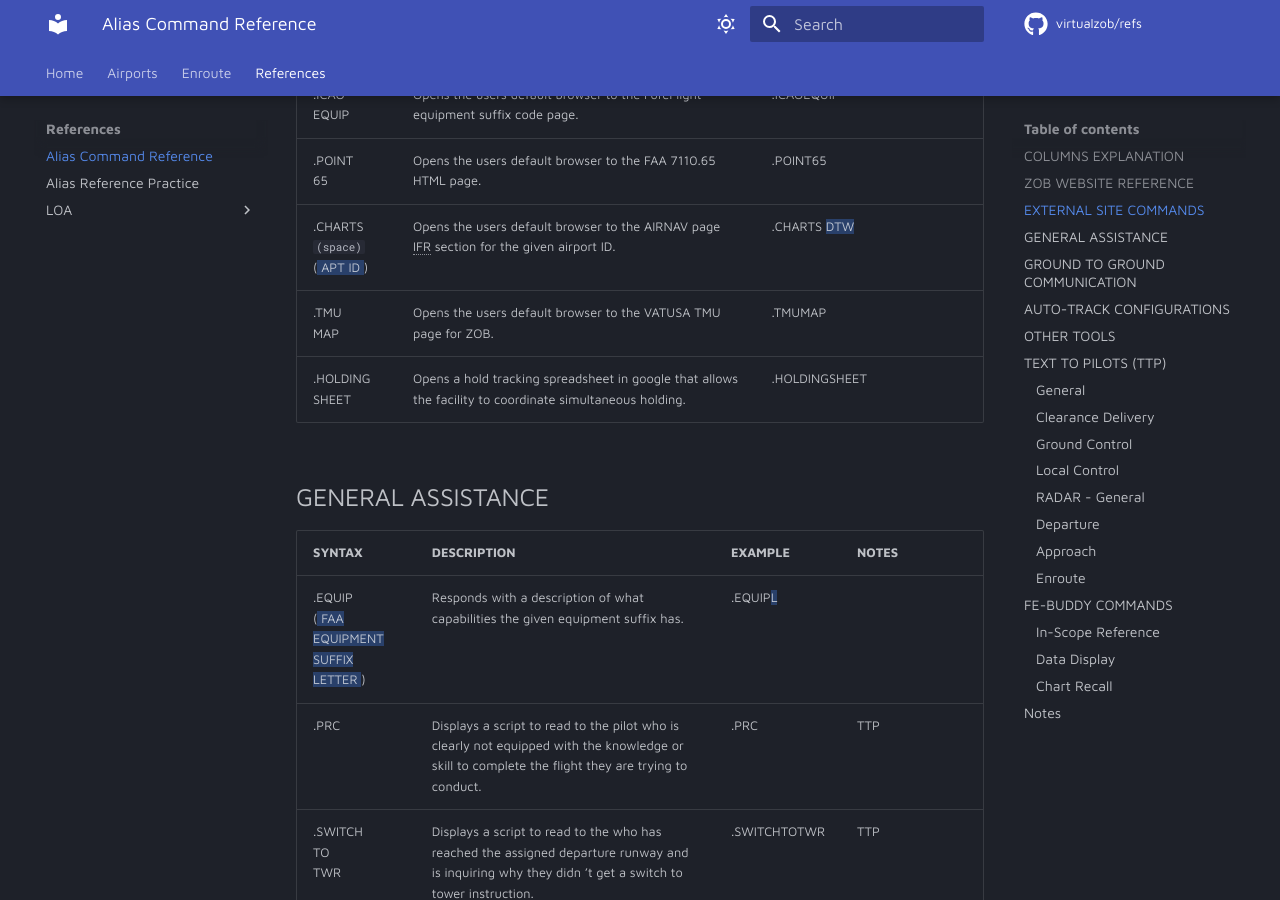
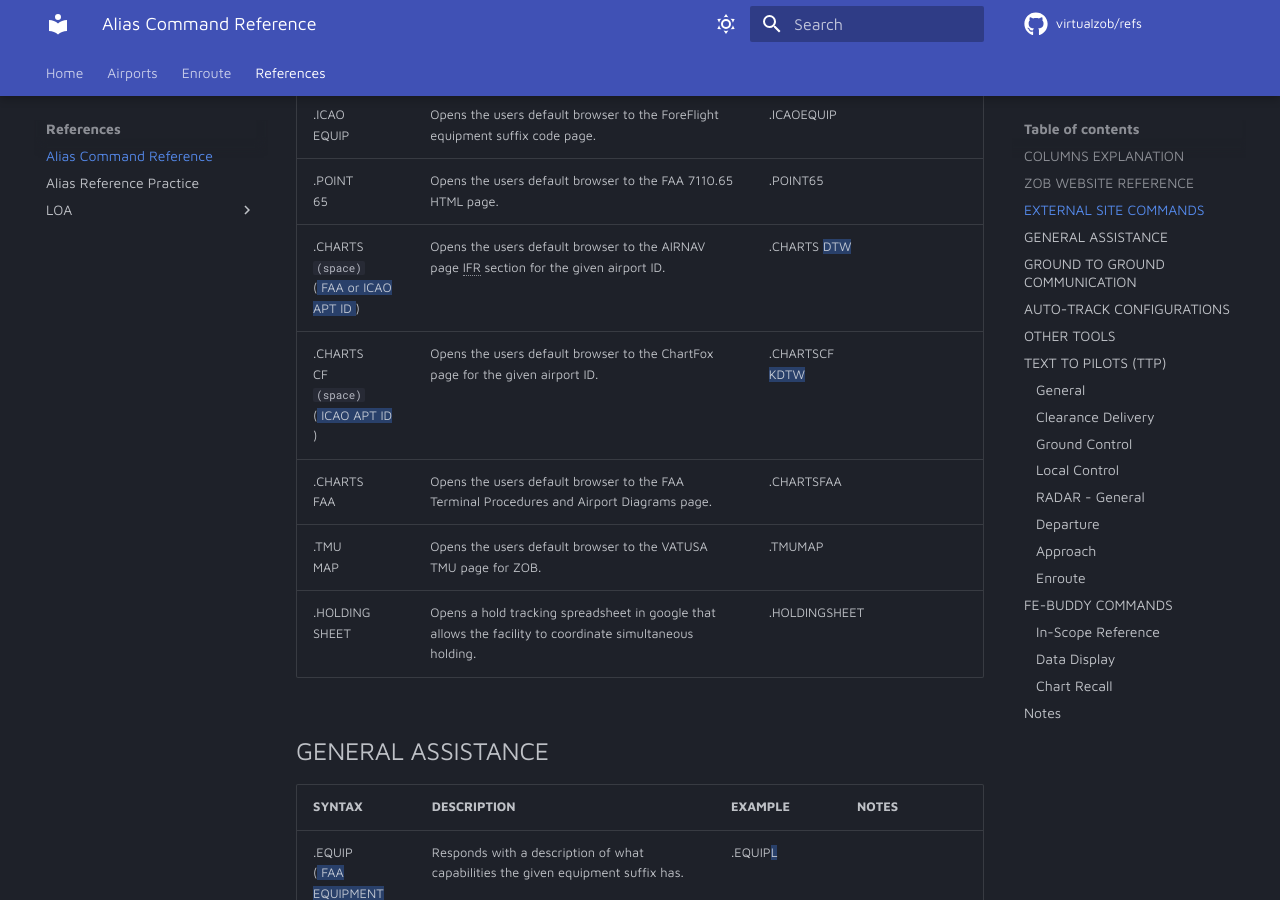
Before and after one commit to virtualZOB/refs, an MkDocs documentation site: the page built from docs/references/alias_cmd_ref.md, in a window 1280 px wide and 900 px high, scrolled down 2441 px. Built offline with MkDocs 1.6.1 and Material for MkDocs 9.7.7, drawn with Linux system fonts in a browser that asks for light colours; comment, search, counter and statistics services are not loaded.

Commit message:
Added .Charts variants

```diff
--- a/docs/references/alias_cmd_ref.md
+++ b/docs/references/alias_cmd_ref.md
@@ -51,7 +51,9 @@ See "Text to Pilots" section for context.
 |   .EQUIP   |   Opens the users default browser to the FlightAware FAA equipment suffix code page.   |   .EQUIP   |   TTP   |
 |   .ICAO <br> EQUIP   |   Opens the users default browser to the ForeFlight equipment suffix code page.   |   .ICAOEQUIP   |      |
 |   .POINT <br> 65   |   Opens the users default browser to the FAA 7110.65 HTML page.   |   .POINT65   |      |
-|   .CHARTS <br> ``(space)`` <br> ({== APT ID ==})   |   Opens the users default browser to the AIRNAV page IFR section for the given airport ID.   |   .CHARTS {== DTW ==}   |      |
+|   .CHARTS <br> ``(space)`` <br> ({== FAA or ICAO APT ID ==})   |   Opens the users default browser to the AIRNAV page IFR section for the given airport ID.   |   .CHARTS {== DTW ==}   |      |
+|   .CHARTS <br> CF <br> ``(space)`` <br> ({== ICAO APT ID ==})   |   Opens the users default browser to the ChartFox page for the given airport ID.   |   .CHARTSCF {== KDTW ==}   |      |
+|   .CHARTS <br> FAA   |   Opens the users default browser to the FAA Terminal Procedures and Airport Diagrams page.   |   .CHARTSFAA   |      |
 |   .TMU <br> MAP   |   Opens the users default browser to the VATUSA TMU page for ZOB.   |   .TMUMAP   |      |
 |   .HOLDING <br> SHEET   |   Opens a hold tracking spreadsheet in google that allows the facility to coordinate simultaneous holding.   |   .HOLDINGSHEET   |      |
 
```
